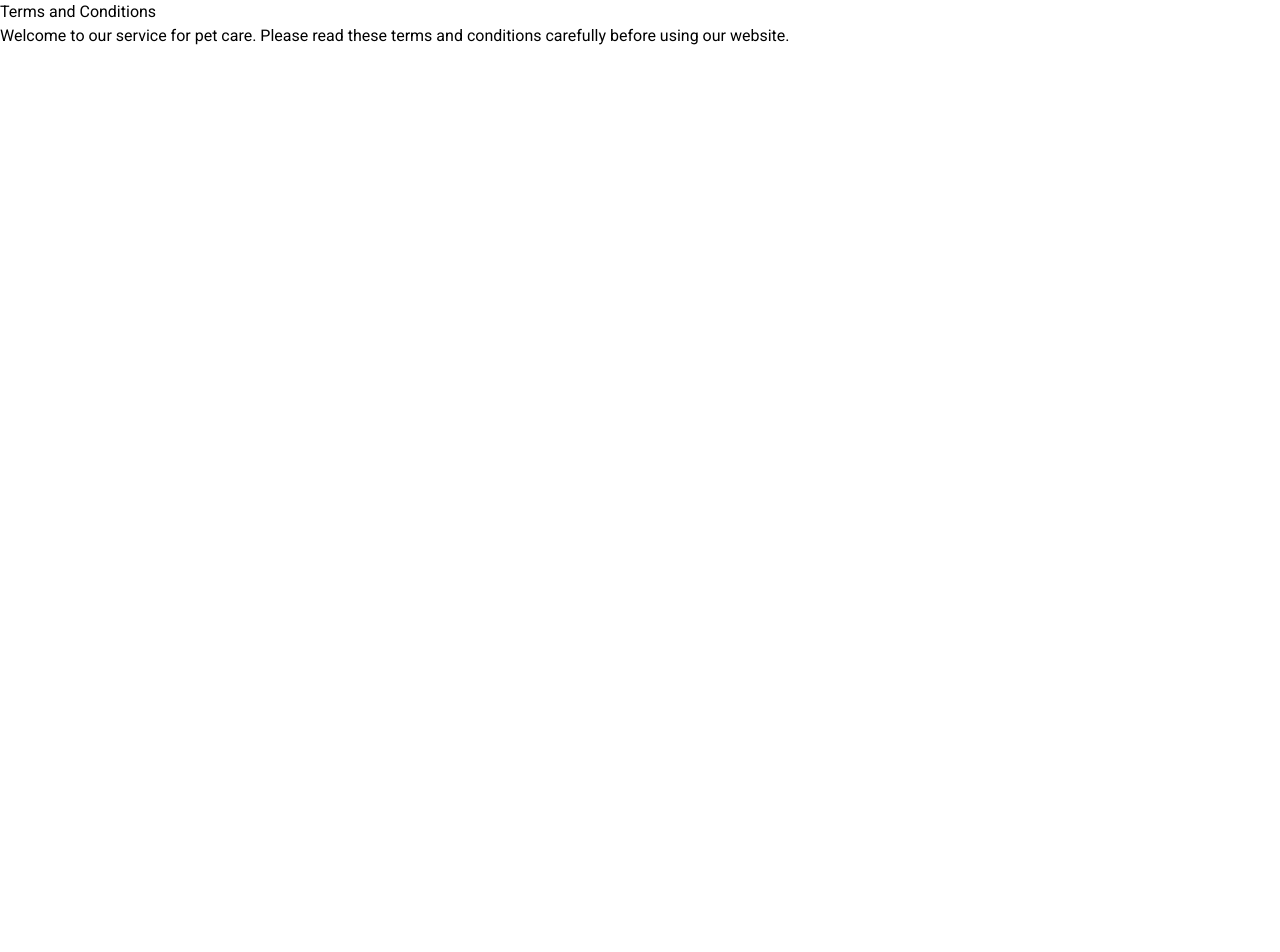
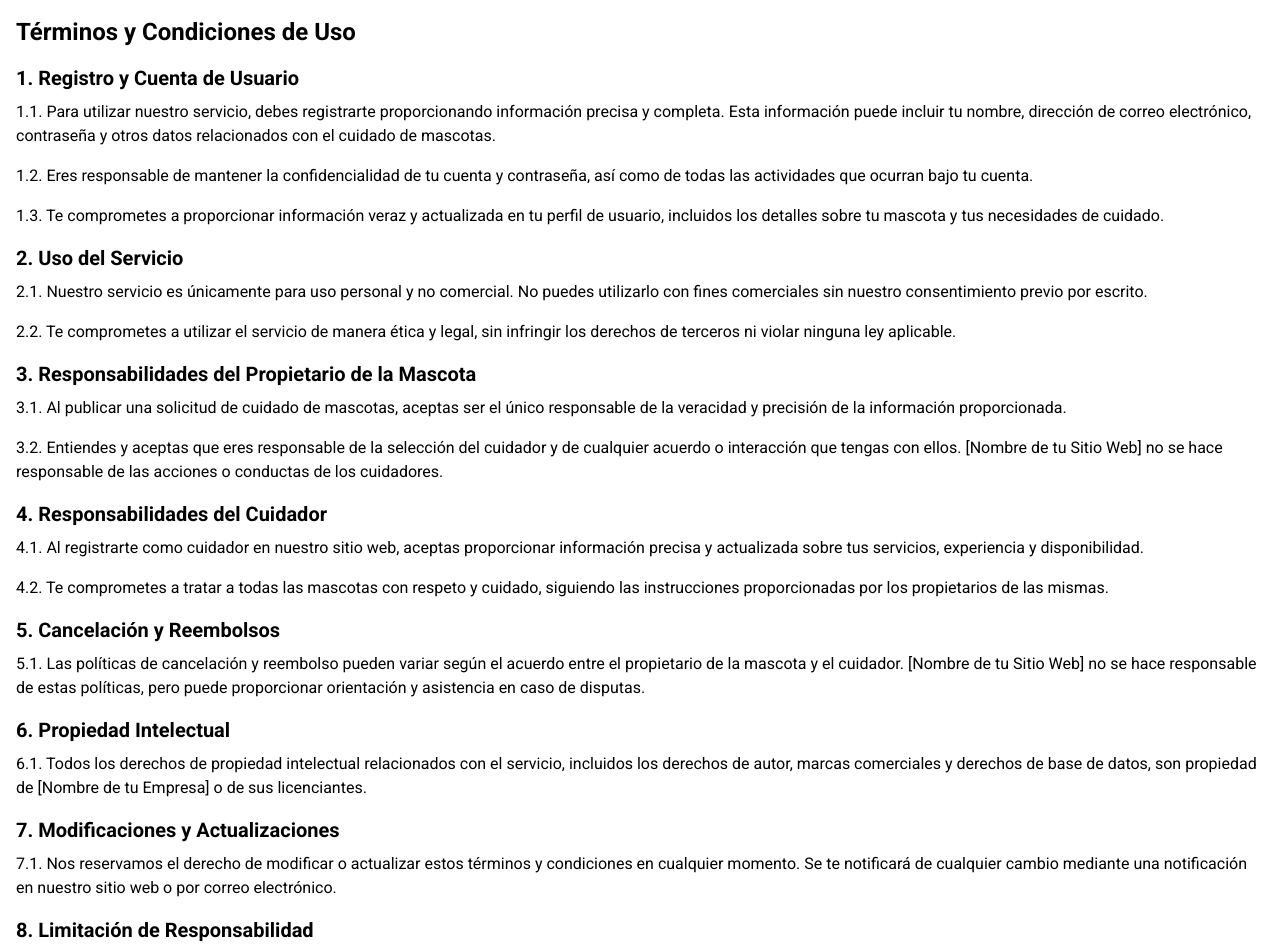
Before and after one commit to No-Country-simulation/s14-34-ft-java, a Next.js app in the folder frontend/: page /termsandconditions in a window 1280 px wide. Shown: the top 952 px of the page. Before the commit the page ends 800 px from the top, so only its background shows below. Built offline with nearby package versions, Linux system fonts and the light colour scheme.

Commit message:
component Servers

```diff
--- a/frontend/app/page.tsx
+++ b/frontend/app/page.tsx
@@ -1,5 +1,6 @@
 import FootersOne from "@/components/containers/footers/footersOne";
 import HeadersOne from "@/components/containers/headers/headersOne";
+import Services from "@/components/cards/services";
 
 
 export default function Home() {
@@ -7,7 +8,7 @@ export default function Home() {
     <div>
       <HeadersOne />
       <main className="flex min-h-screen flex-col items-center justify-between p-24 gap-2">
-
+        <Services />
       </main>
       <FootersOne />
     </div>
--- a/frontend/app/termsandconditions/page.tsx
+++ b/frontend/app/termsandconditions/page.tsx
@@ -3,9 +3,41 @@ import React from 'react'
 export default function page() {
     return (
         <main>
-            <h1>Terms and Conditions</h1>
-            <p>Welcome to our service for pet care. Please read these terms and conditions carefully before using our website.</p>
-            {/* Agrega aquí el contenido de los términos y condiciones */}
+            <div className="p-4">
+                <h2 className="text-2xl font-bold mb-4">Términos y Condiciones de Uso</h2>
+
+                <h3 className="text-xl font-bold mb-2">1. Registro y Cuenta de Usuario</h3>
+                <p className="mb-4">1.1. Para utilizar nuestro servicio, debes registrarte proporcionando información precisa y completa. Esta información puede incluir tu nombre, dirección de correo electrónico, contraseña y otros datos relacionados con el cuidado de mascotas.</p>
+                <p className="mb-4">1.2. Eres responsable de mantener la confidencialidad de tu cuenta y contraseña, así como de todas las actividades que ocurran bajo tu cuenta.</p>
+                <p className="mb-4">1.3. Te comprometes a proporcionar información veraz y actualizada en tu perfil de usuario, incluidos los detalles sobre tu mascota y tus necesidades de cuidado.</p>
+
+                <h3 className="text-xl font-bold mb-2">2. Uso del Servicio</h3>
+                <p className="mb-4">2.1. Nuestro servicio es únicamente para uso personal y no comercial. No puedes utilizarlo con fines comerciales sin nuestro consentimiento previo por escrito.</p>
+                <p className="mb-4">2.2. Te comprometes a utilizar el servicio de manera ética y legal, sin infringir los derechos de terceros ni violar ninguna ley aplicable.</p>
+
+                <h3 className="text-xl font-bold mb-2">3. Responsabilidades del Propietario de la Mascota</h3>
+                <p className="mb-4">3.1. Al publicar una solicitud de cuidado de mascotas, aceptas ser el único responsable de la veracidad y precisión de la información proporcionada.</p>
+                <p className="mb-4">3.2. Entiendes y aceptas que eres responsable de la selección del cuidador y de cualquier acuerdo o interacción que tengas con ellos. [Nombre de tu Sitio Web] no se hace responsable de las acciones o conductas de los cuidadores.</p>
+
+                <h3 className="text-xl font-bold mb-2">4. Responsabilidades del Cuidador</h3>
+                <p className="mb-4">4.1. Al registrarte como cuidador en nuestro sitio web, aceptas proporcionar información precisa y actualizada sobre tus servicios, experiencia y disponibilidad.</p>
+                <p className="mb-4">4.2. Te comprometes a tratar a todas las mascotas con respeto y cuidado, siguiendo las instrucciones proporcionadas por los propietarios de las mismas.</p>
+
+                <h3 className="text-xl font-bold mb-2">5. Cancelación y Reembolsos</h3>
+                <p className="mb-4">5.1. Las políticas de cancelación y reembolso pueden variar según el acuerdo entre el propietario de la mascota y el cuidador. [Nombre de tu Sitio Web] no se hace responsable de estas políticas, pero puede proporcionar orientación y asistencia en caso de disputas.</p>
+
+                <h3 className="text-xl font-bold mb-2">6. Propiedad Intelectual</h3>
+                <p className="mb-4">6.1. Todos los derechos de propiedad intelectual relacionados con el servicio, incluidos los derechos de autor, marcas comerciales y derechos de base de datos, son propiedad de [Nombre de tu Empresa] o de sus licenciantes.</p>
+
+                <h3 className="text-xl font-bold mb-2">7. Modificaciones y Actualizaciones</h3>
+                <p className="mb-4">7.1. Nos reservamos el derecho de modificar o actualizar estos términos y condiciones en cualquier momento. Se te notificará de cualquier cambio mediante una notificación en nuestro sitio web o por correo electrónico.</p>
+
+                <h3 className="text-xl font-bold mb-2">8. Limitación de Responsabilidad</h3>
+                <p className="mb-4">8.1. En la medida máxima permitida por la ley, [Nombre de tu Empresa] no será responsable de ningún daño directo, indirecto, incidental, especial o consecuente que surja del uso de nuestro servicio.</p>
+
+                <h3 className="text-xl font-bold mb-2">9. Ley Aplicable</h3>
+                <p className="mb-4">9.1. Estos términos y condiciones se regirán e interpretarán de acuerdo con las leyes del [país] y cualquier disputa que surja en relación con estos términos y condiciones estará sujeta a la jurisdicción exclusiva de los tribunales de [jurisdicción].</p>
+            </div>
         </main>
     )
 }
--- /dev/null
+++ b/frontend/components/cards/services.tsx
@@ -0,0 +1,90 @@
+'use client'
+
+import React from 'react';
+import { Fragment, useState } from 'react';
+import { Listbox, Transition } from '@headlessui/react';
+import { CheckIcon, ChevronUpDownIcon } from '@heroicons/react/20/solid';
+
+
+interface OptionType {
+    tipo: string;
+}
+
+const servicios: OptionType[] = [
+    { tipo: 'Cuidado en el hogar' },
+    { tipo: 'Paseos' },
+    { tipo: 'Juego y atención' },
+
+];
+
+export default function Services() {
+
+    const [selected, setSelected] = useState(servicios[0])
+
+    const handleSubmit = (event: React.FormEvent<HTMLFormElement>) => {
+        event.preventDefault();
+        console.log(selected);
+    };
+
+    const handleChange = (value: OptionType) => {
+        setSelected(value);
+    };
+
+    return (
+        <div>
+            <form onSubmit={handleSubmit}>
+                <div className="">
+                    <Listbox value={selected} onChange={handleChange}>
+                        <div className="relative mt-1">
+                            <Listbox.Button className="relative w-full cursor-default rounded-lg bg-white py-2 pl-3 pr-10 text-left shadow-md focus:outline-none focus-visible:border-indigo-500 focus-visible:ring-2 focus-visible:ring-white/75 focus-visible:ring-offset-2 focus-visible:ring-offset-orange-300 sm:text-sm">
+                                <span className="block truncate">{selected.tipo}</span>
+                                <span className="pointer-events-none absolute inset-y-0 right-0 flex items-center pr-2">
+                                    <ChevronUpDownIcon
+                                        className="h-5 w-5 text-gray-400"
+                                        aria-hidden="true"
+                                    />
+                                </span>
+                            </Listbox.Button>
+                            <Transition
+                                as={Fragment}
+                                leave="transition ease-in duration-100"
+                                leaveFrom="opacity-100"
+                                leaveTo="opacity-0"
+                            >
+                                <Listbox.Options className="absolute mt-1 max-h-60 w-full overflow-auto rounded-md bg-white py-1 text-base shadow-lg ring-1 ring-black/5 focus:outline-none sm:text-sm">
+                                    {servicios.map((person, personIdx) => (
+                                        <Listbox.Option
+                                            key={personIdx}
+                                            className={({ active }) =>
+                                                `relative cursor-default select-none py-2 pl-10 pr-4 ${active ? 'bg-amber-100 text-amber-900' : 'text-gray-900'
+                                                }`
+                                            }
+                                            value={person}
+                                        >
+                                            {({ selected }) => (
+                                                <>
+                                                    <span
+                                                        className={`block truncate ${selected ? 'font-medium' : 'font-normal'
+                                                            }`}
+                                                    >
+                                                        {person.tipo}
+                                                    </span>
+                                                    {selected ? (
+                                                        <span className="absolute inset-y-0 left-0 flex items-center pl-3 text-amber-600">
+                                                            <CheckIcon className="h-5 w-5" aria-hidden="true" />
+                                                        </span>
+                                                    ) : null}
+                                                </>
+                                            )}
+                                        </Listbox.Option>
+                                    ))}
+                                </Listbox.Options>
+                            </Transition>
+                        </div>
+                    </Listbox>
+                </div>
+                <button type="submit" className="p-2">Enviar</button>
+            </form>
+        </div>
+    )
+}
--- a/frontend/components/forms/addpet.tsx
+++ b/frontend/components/forms/addpet.tsx
@@ -12,7 +12,7 @@ interface Mascota {
     nombre?:string;
     tipo?:string;
     breed?:string;
-    color?:string;
+
     edad?:string;
     tamanio?:string;
     comportamiento?:string;
--- a/frontend/package.json
+++ b/frontend/package.json
@@ -9,6 +9,8 @@
     "lint": "next lint"
   },
   "dependencies": {
+    "@headlessui/react": "^1.7.18",
+    "@heroicons/react": "^2.1.3",
     "@hookform/resolvers": "^3.3.4",
     "embla-carousel-autoplay": "^8.0.1",
     "embla-carousel-react": "^8.0.1",
```
Also changed, not shown: 1 other file (tests, documents, lock files or other folders).
